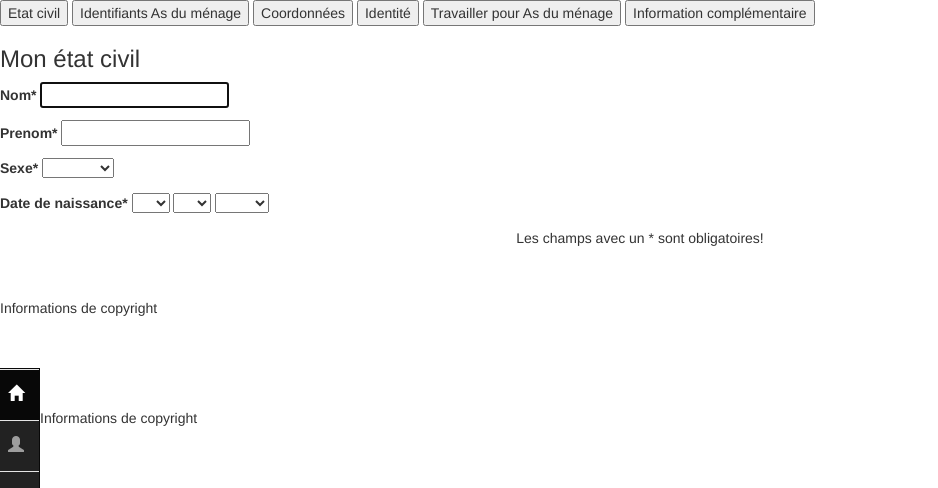
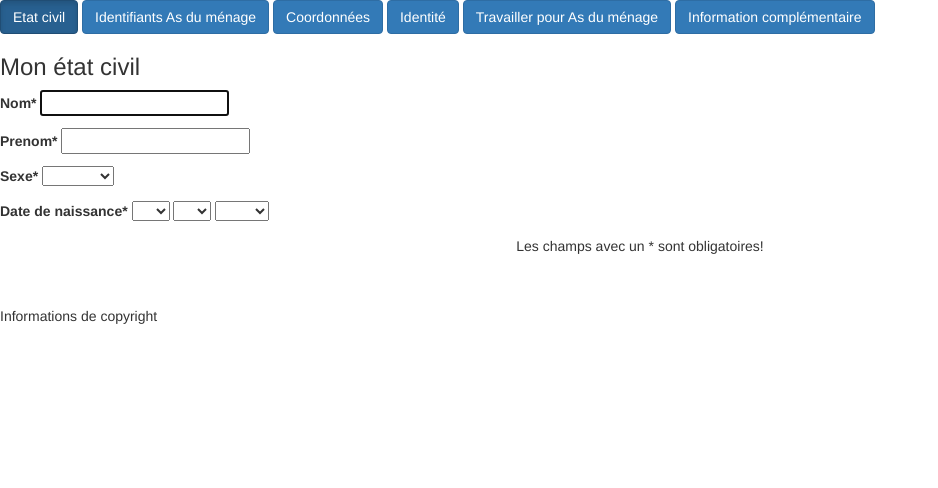
Before and after one commit to YacineKasbi/Periscolarite, a CodeIgniter app: page /periscolarite/subscribe in a window 1280 px wide. Shown: the part 50-538 px from the top of the page, without its empty margins (0-938 px from the left). After the commit the page ends 374 px from the top, so only its background shows below. Run offline with CodeIgniter, Linux system fonts and the light colour scheme; some libraries are stand-ins or nearby versions.

Commit message:
Adaptation controlleur

```diff
--- a/application/controllers/structure.php
+++ b/application/controllers/structure.php
@@ -15,10 +15,10 @@ class structure extends CI_Controller
 		//	Maintenant, ce code sera exécuté chaque fois que ce contrôleur sera appelé.
 		global $data;
 		$data = array();
-		$data['title'] = 'Acceuil - Périscolarité';
+
 		$data['description'] = "Site de garde d'enfant";
 		$data['keywords'] = "garde scolaire nounou nourisse peri";
-		$data['contents'] = "page_contenu_view";
+
 
 	}
 
@@ -31,23 +31,24 @@ class structure extends CI_Controller
 	public function accueil()
 	{
 		global $data;
+		$data['title'] = 'Acceuil - Périscolarité';
+		$data['contents'] = "page_contenu_view";
 		$this->load->view('templates/template', $data);
 	}
 
 		public function auth()
 	{
 		global $data;
-		$this->load->view('templates/header', $data);
-		$this->load->view('auth');
-		$this->load->view('templates/footer');
+		$data['title'] = 'Se connecter - Périscolarité';
+		$data['contents'] = "auth";
+		$this->load->view('templates/template', $data);
 	}
 
 	public function subscribe()
 	{
 		global $data;
-		$this->load->view('templates/header', $data);
-		$this->load->view('subscribe');
-		$this->load->view('templates/footer');
+		$data['title'] = "S'inscrire - Périscolarité";
+		$data['contents'] = "subscribe";
 		$this->load->view('templates/template', $data);
 	}
 }
--- a/application/views/subscribe.php
+++ b/application/views/subscribe.php
@@ -1,40 +1,11 @@
-<!DOCTYPE html>
-
-<html>
-
-    <head>
-    <!-- Je sais pas si c'est nécessaire , mais tans pis  -->
-        <meta charset="utf-8" />
-
-        <title>Page d'authentification en travaux </title><div id="form_inter">
-
-
-    <link href="<?php echo base_url("/assets/css/volet.css");?>" rel="stylesheet">
-    <!-- Bootstrap core CSS -->
-    <link href="<?php echo base_url("/assets/css/bootstrap.min.css");?>" rel="stylesheet">
-    <!-- Bootstrap theme -->
-    <!--<link href="<?php echo base_url("assets/css/bootstrap-theme.min.css");?>" rel="stylesheet">-->
-    <!-- IE10 viewport hack for Surface/desktop Windows 8 bug -->
-    <!--<link href="<?php echo base_url("assets/css/ie10-viewport-bug-workaround.css");?>" rel="stylesheet">-->
-
-    <!-- Custom styles for this template -->
-    <!--<link href="<?php echo base_url("assets/css/theme.css");?>" rel="stylesheet">-->
-    <link href="<?php echo base_url("assets/css/add.css");?>" rel="stylesheet">
-    <!-- Just for debugging purposes. Don't actually copy these 2 lines! -->
-    <!--[if lt IE 9]><script src="../../assets/js/ie8-responsive-file-warning.js"></script><![endif]-->
-    <script src="<?php echo base_url("assets/js/ie-emulation-modes-warning.js");?>"></script>
-
-    </head>
-
-
-    <body>
+<body>
     <div class="tab">
-      <button class="tablinks" onclick="openCity(event, 'EtatCivil')" id="defaultOpen">Etat civil</button>
-      <button class="tablinks" onclick="openCity(event, 'Identifiants')">Identifiants As du ménage</button>
-      <button class="tablinks" onclick="openCity(event, 'Coordonnees')">Coordonnées</button>
-      <button class="tablinks" onclick="openCity(event, 'Identite')">Identité</button>
-      <button class="tablinks" onclick="openCity(event, 'TravaillerPourAs')">Travailler pour As du ménage</button>
-      <button class="tablinks" onclick="openCity(event, 'InfoComplementaire')">Information complémentaire</button>
+      <button class="btn btn-primary" role="button" onclick="openCity(event, 'EtatCivil')" id="defaultOpen">Etat civil</button>
+      <button class="btn btn-primary" role="button" onclick="openCity(event, 'Identifiants')">Identifiants As du ménage</button>
+      <button class="btn btn-primary" role="button" onclick="openCity(event, 'Coordonnees')">Coordonnées</button>
+      <button class="btn btn-primary" role="button" onclick="openCity(event, 'Identite')">Identité</button>
+      <button class="btn btn-primary" role="button" onclick="openCity(event, 'TravaillerPourAs')">Travailler pour As du ménage</button>
+      <button class="btn btn-primary" role="button"onclick="openCity(event, 'InfoComplementaire')">Information complémentaire</button>
     </div>
     <div>
         <form action="Utilisateur/check_enregistrer_inter" method="post" class="enregistrement">
--- a/application/views/templates/header.php
+++ b/application/views/templates/header.php
@@ -43,7 +43,7 @@
 			<span class="icon-bar"></span>
 			<span class="icon-bar"></span>
 		  </button>
-		  <a class="navbar-brand" href="?php echo base_url();?>">Périscolarité</a>
+		  <a class="navbar-brand" href="<?php echo base_url();?>">Périscolarité</a>
 		</div>
 		<div class="collapse navbar-collapse" id="myNavbar">
 		  <ul class="nav navbar-nav navbar-right">
```
Also changed, not shown: application/controllers/Welcome.php (deleted, +0 -33 lines), application/controllers/forum.php (deleted, +0 -9 lines), application/controllers/web.php (deleted, +0 -19 lines).
